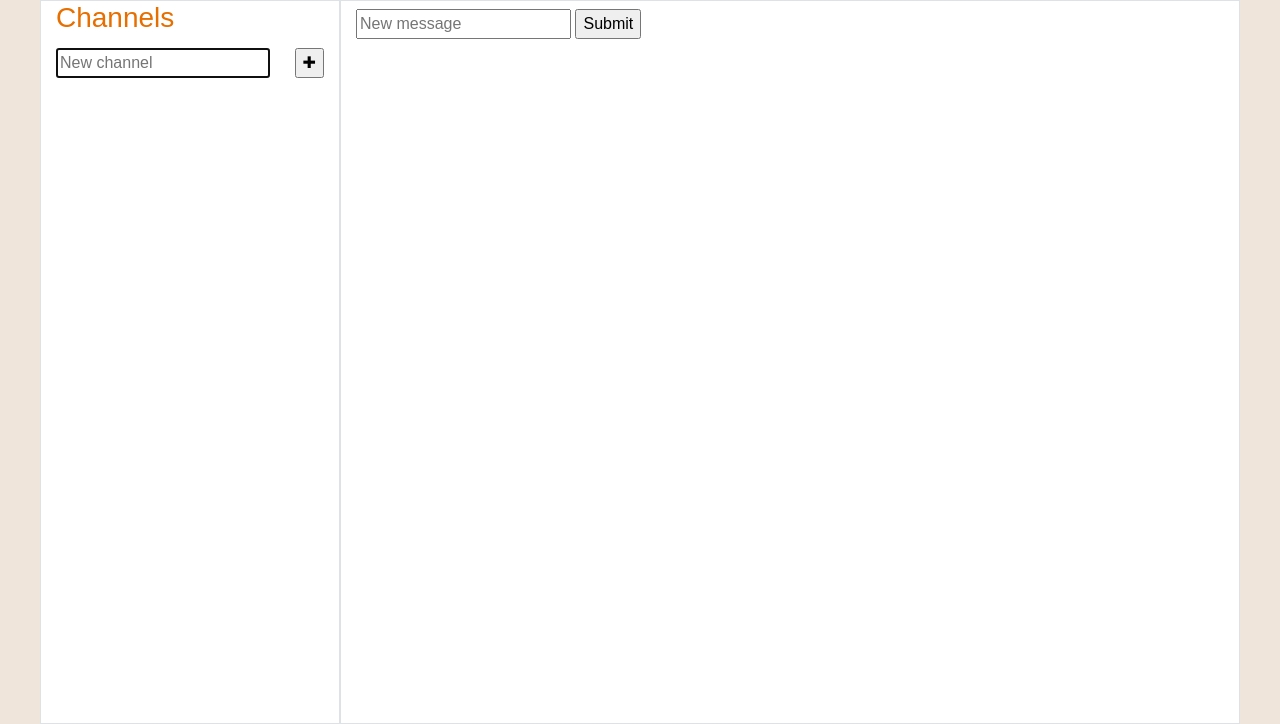
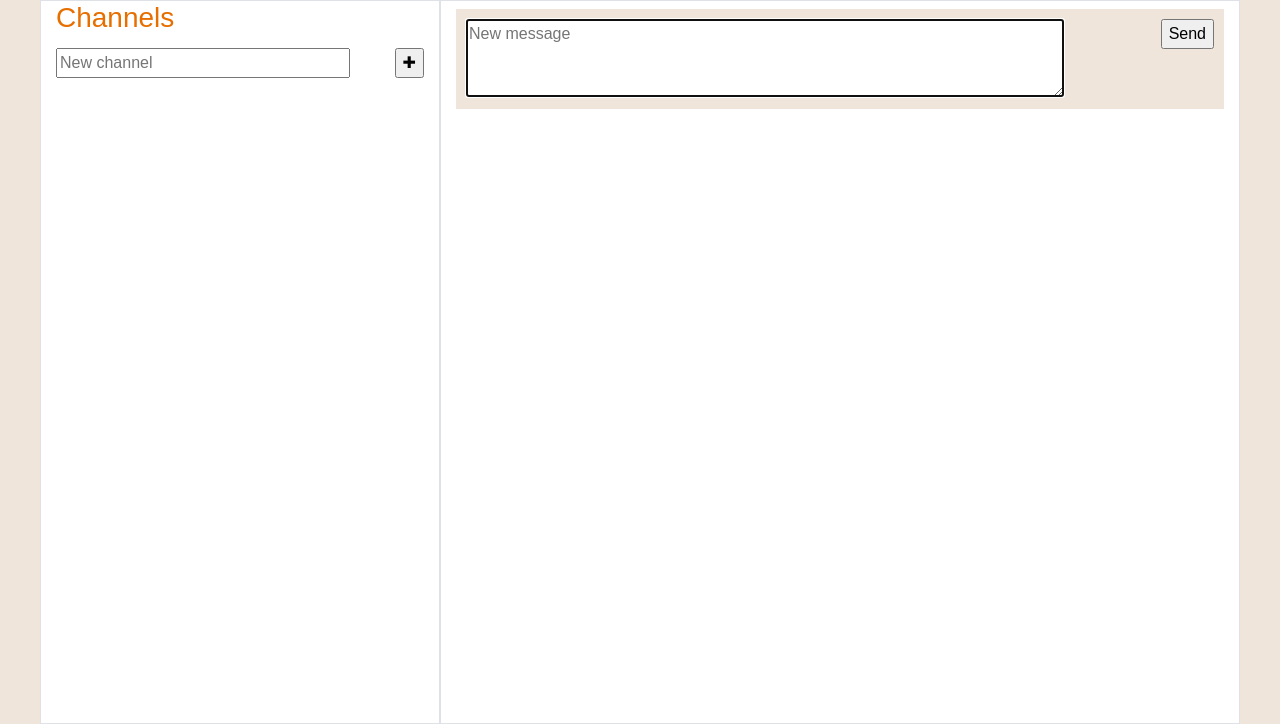
Before and after one commit to tonywh/cs50w-project2, a Flask app: page / in a window 1280 px wide. Shown: the part 76-800 px from the top of the page. Run offline with Flask 2, Linux system fonts and the light colour scheme; some libraries are stand-ins or nearby versions.

Commit message:
improved message input, scroll messages to bottom, limit channel name length, new icon

```diff
--- a/static/index.css
+++ b/static/index.css
@@ -96,4 +96,25 @@ html,body {
 
 .message-text {
   font-size: 1em;
+  border: none;
+  resize: none;
+  width: 100%;
 }
+
+#submit-message {
+  background: #f0e5db;
+  padding: 10px;
+  padding-bottom: 5px;
+}
+
+#submit-message textarea {
+  width: 80%;
+}
+
+#submit-message .submit {
+  float: right;
+}
+
+pre {
+  white-space: pre-wrap;
+}
--- a/static/index.js
+++ b/static/index.js
@@ -205,8 +205,11 @@ function listMessages() {
       });
 
       list.innerHTML += html;
-      });
+    });
   } else {
     list.innerHTML = 'No meesages'
   }
+
+  messageColumn = document.querySelector('#messages');
+  messageColumn.scrollTop = messageColumn.scrollHeight;
 }
--- a/templates/index.html
+++ b/templates/index.html
@@ -33,7 +33,7 @@
       <div class="message">
         <span class="message-name">{{ name }}</span>
         <span class="message-time">{{ time }}</span><br>
-        <span class="message-text">{{ text }}</span>
+        <span class="message-text"><pre>{{ text }}</pre></span>
       </div>
       {%- endraw %}
     </script>
@@ -51,22 +51,22 @@
         </nav>
       </div>
       <div class="row flex-fill mainview">
-        <div id="channels" class="col-lg-3 col-md-6 col-sm-12 border mh-100 scrollable">
+        <div id="channels" class="col-lg-4 col-md-6 col-sm-12 border mh-100 scrollable">
           <h3 id="channels-heading">Channels</h3>
           <form id="submit-channel">
-            <input class="text" name="channelname" autocomplete="off" autofocus placeholder="New channel" type="text">
+            <input class="text" name="channelname" autocomplete="off" maxlength="20" placeholder="New channel" type="text">
             <input class="submit" type="submit" value="&#x271A;">
           </form>
           <div id="channel-list">
           </div>
         </div>
-        <div id="messages" class="col-lg-9 col-md-6 col-sm-12 border mh-100 scrollable">
+        <div id="messages" class="col-lg-8 col-md-6 col-sm-12 border mh-100 scrollable">
           <h3 id="message-heading"></h3>
           <div id="message-list">
           </div>
           <form id="submit-message">
-            <input class="text" autocomplete="off" autofocus placeholder="New message" type="text">
-            <input class="submit" type="submit">
+            <textarea class="text" name="text" rows="3" maxlength="1000" autofocus placeholder="New message"></textarea>
+            <input class="submit" type="submit" value="Send">
           </form>
         </div>
       </div>
```
Also changed, not shown: static/favicon.ico.
